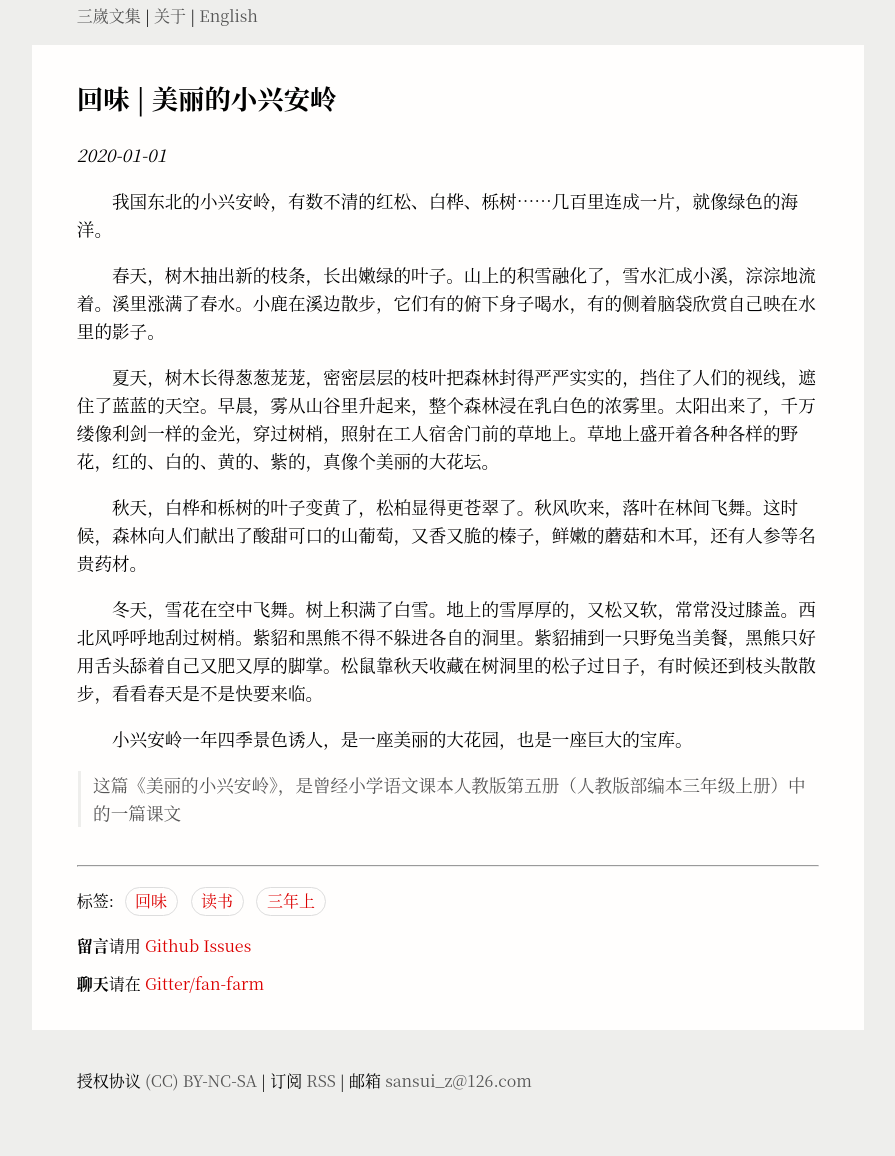
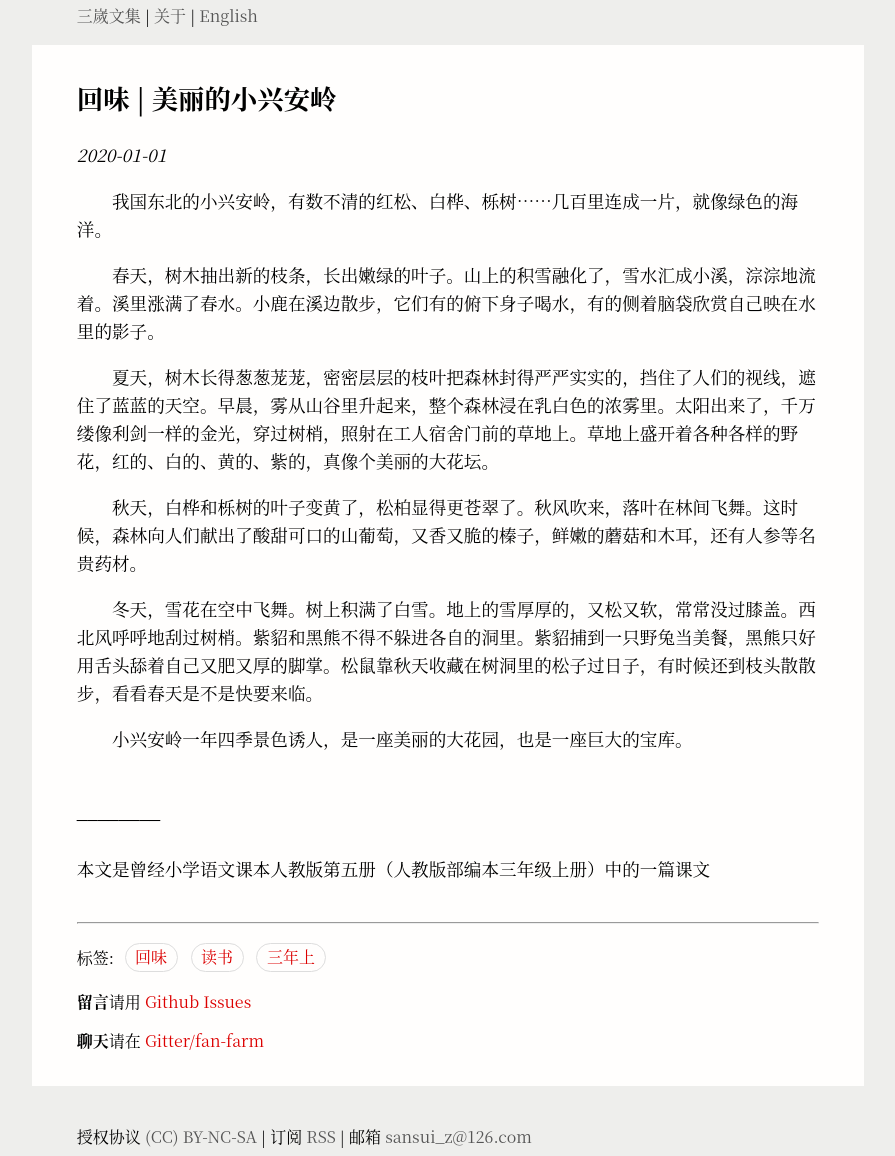
Before and after one commit to Sansuiz/wenji, a Jekyll site: the page built from _posts/2020-01-01-xiao-xin-an-ling.md, in a window 1280 px wide. Shown: the whole page, without its empty margins (192-1087 px from the left). Built offline with Jekyll 4.4.1, drawn with Linux system fonts in a browser that asks for light colours; before the commit the page ends 1100 px from its top, so only the background shows below that.

Commit message:
Update 2020-01-01-xiao-xin-an-ling.md

```diff
--- a/_posts/2020-01-01-xiao-xin-an-ling.md
+++ b/_posts/2020-01-01-xiao-xin-an-ling.md
@@ -18,4 +18,5 @@
 
 &emsp;&emsp;小兴安岭一年四季景色诱人，是一座美丽的大花园，也是一座巨大的宝库。
 
->这篇《美丽的小兴安岭》，是曾经小学语文课本人教版第五册（人教版部编本三年级上册）中的一篇课文
+<br>________________________<br>
+<br>本文是曾经小学语文课本人教版第五册（人教版部编本三年级上册）中的一篇课文
```
